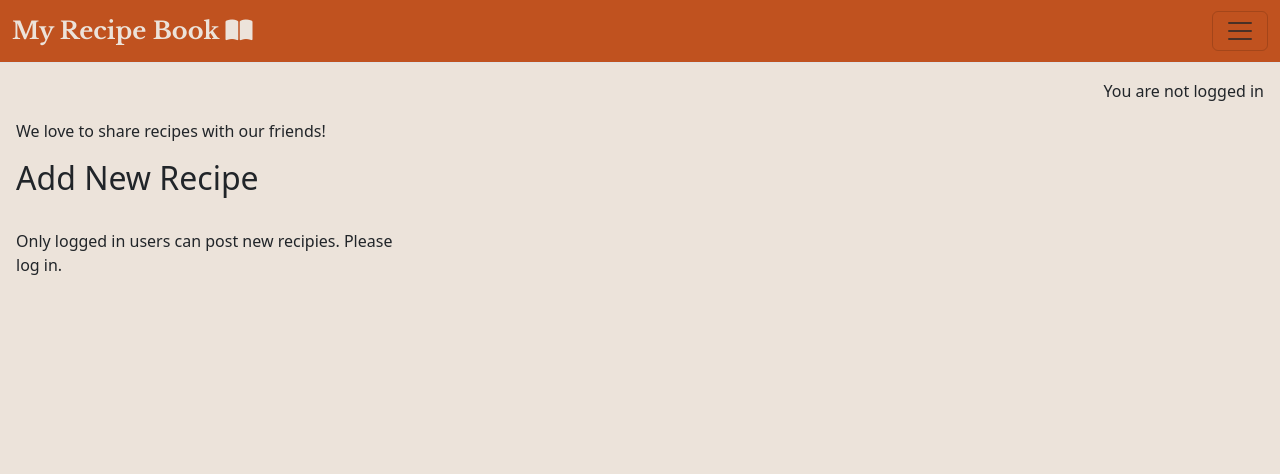
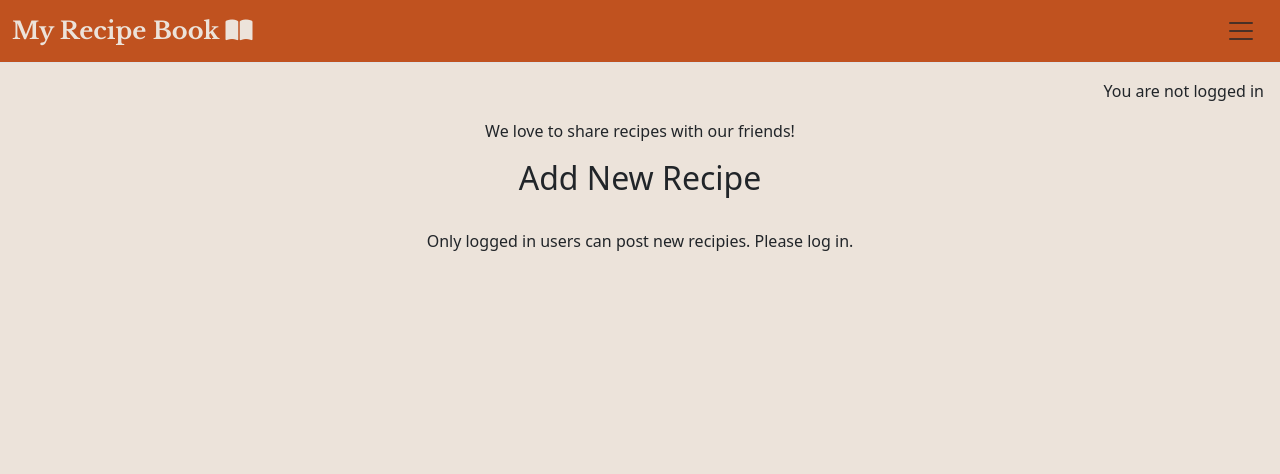
Before and after one commit to maxgray7-dev/RecipeBook, a Django app: page /recipe/ in a window 1280 px wide. Shown: the top 474 px of the page. Run offline with Django 4.2, Linux system fonts and the light colour scheme; some libraries are stand-ins or nearby versions.

Commit message:
updated paddings on register, new recipe pages. Also updated navbar and navbar-toggler

```diff
--- a/new_recipe/templates/new_recipe/new_recipe.html
+++ b/new_recipe/templates/new_recipe/new_recipe.html
@@ -4,13 +4,15 @@
 {% load crispy_forms_tags %}
 
 {% block content %}
+<div class="new-recipe-form">
 
          <title><h1>New Recipe</h1></title>
+
         <p>We love to share recipes with our friends!</p>
         <h2>Add New Recipe</h2>
 
         <!-- adding form here -->
-        <div class="col-md-4 card mb-4 mt-3">
+        <div class="col-md-8 card mb-4 mt-3 new-recipe-card">
         <div class="card-body">
             {% if user.is_authenticated %}
             <h3> Please add new recipe:</h3>
@@ -23,9 +25,9 @@
 
         </form>
         {% else %}
-        <p>Only logged in users can post new recipies. Please log in.</p>
+        <p style="text-align: center;">Only logged in users can post new recipies. Please log in.</p>
         {% endif %}
         </div>
         </div>
-
+</div>
         {% endblock content %}
--- a/recipe_app/templates/recipe_app/recipe_detail.html
+++ b/recipe_app/templates/recipe_app/recipe_detail.html
@@ -30,7 +30,7 @@
             <div class="card-body">
                 <!-- The post content goes inside the card-text. -->
                 <!-- Use the | safe filter inside the template tags -->
-                 <h2> {{coder}} </h2>
+
                 <article class="card-text">
                     {{ r.description  | safe }}
                 </article>
--- a/recipe_app/views.py
+++ b/recipe_app/views.py
@@ -44,7 +44,6 @@ def recipe_detail(request, slug):
         request,
         "recipe_app/recipe_detail.html",
         {"r": recipe,
-        "coder": "Maksim Popov",
         },
 
     )
--- a/recipe_book/settings.py
+++ b/recipe_book/settings.py
@@ -30,7 +30,7 @@ SECRET_KEY = 'os.environ.get("SECRET_KEY")'
 # SECURITY WARNING: don't run with debug turned on in production!
 DEBUG = True
 
-ALLOWED_HOSTS = ['8000-maxgray7dev-recipebook-m168v9fn8q0.ws-eu116.gitpod.io',
+ALLOWED_HOSTS = ['8000-maxgray7dev-recipebook-jccp4bkcjp1.ws-eu116.gitpod.io',
 '.herokuapp.com',
 '.codeinstitute-ide.net',
 ]
--- a/static/css/style.css
+++ b/static/css/style.css
@@ -14,6 +14,23 @@ body {
     font-weight:bold;
 }
 
+.nav-link:hover {
+    color: #ECE3DA;
+}
+
+
+.navbar-nav  a.nav-link.active {
+    color: #ECE3DA;
+}
+
+.navbar-toggler {
+    color:#ECE3DA;
+    border:1px;
+}
+
+.navbar-toggler:focus {
+    box-shadow: 0 0 0 0.1rem;
+}
 
 /*---------------------------------------------------Main Page */
 
@@ -79,14 +96,28 @@ a {
 }
 
 
-/*Heading of the picture on the Recipe Page*/
-.img {
-    width: 50%;
-    height: auto;
+.new-recipe-form {
+    padding-left: 20%;
+    padding-right: 20%;
+}
+.new-recipe-form > h2,
+.new-recipe-form > p,
+.card-body > h3 {
+    text-align: center;
 }
 
+.card-body > p {
+    text-align: right;
+}
+
+.new-recipe-card {
+    width: 100%;
+}
+
+
+/*Heading of the picture on the Recipe Page*/
 .scale {
-    width: 5;
+    width: 50%;
     height: auto;
 }
 
@@ -120,14 +151,11 @@ a {
 
 }
 
+/*----        REGISTER Page*/
 
-
-
-
-
-
-
-
+.register {
+    padding-left:5%;
+}
 
 
 
--- a/templates/account/signup.html
+++ b/templates/account/signup.html
@@ -5,6 +5,8 @@
 {% block head_title %}{% trans "Register" %}{% endblock head_title %}
 
 {% block content %}
+
+<div class="register">
 <h1>{% trans "Register" %}</h1>
 
 <p>{% blocktrans %}Already have an account? Then please <a href="{{ login_url }}">Log In</a>.{% endblocktrans %}</p>
@@ -17,5 +19,5 @@
   {% endif %}
   <button type="submit">{% trans "Register" %} &raquo;</button>
 </form>
-
+</div>
 {% endblock content %}
```
